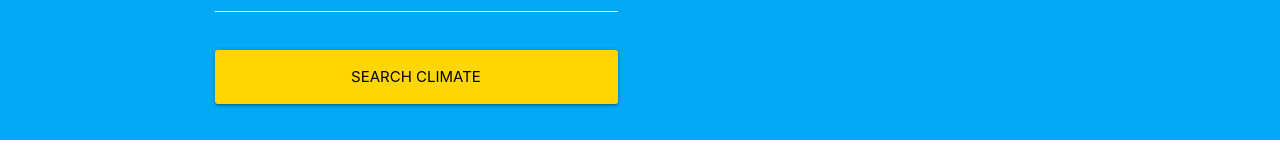
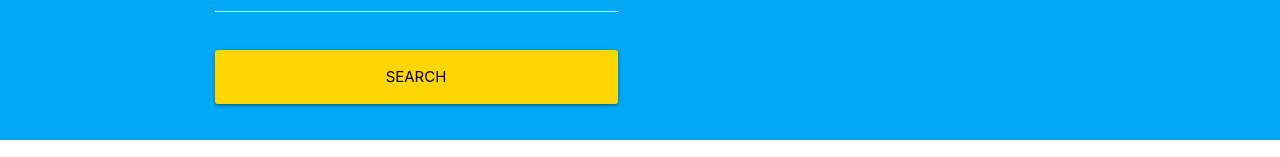
Before and after one commit to cterrasid/climate-app, a React (Create React App) app: page / in a window 1280 px wide. Shown: the part 242-399 px from the top of the page. Built offline with nearby package versions, Linux system fonts and the light colour scheme.

Commit message:
Validate Form component and create Error component

```diff
--- a/src/App.js
+++ b/src/App.js
@@ -1,8 +1,38 @@
-import React from 'react';
+import React, { useState } from 'react';
 import Header from './components/Header';
 import Form from './components/Form';
+import Error from './components/Error';
 
 function App() {
+	//Estado principal de la app
+	const [city, setCity] = useState('');
+	const [country, setCountry] = useState('');
+	const [error, setError] = useState(false);
+
+	const queryData = data => {
+		//Validar que ambos campos (city y country), existan
+		if (data.city === '' || data.country === '') {
+			//error
+			setError(true);
+			return;
+		}
+
+		//Si existen, agregarlos al estado
+		setCity(data.city);
+		setCountry(data.country);
+		setError(false);
+	};
+
+	//Conditional rendering
+	let component;
+	if (error) {
+		//Mostrar el error si existe
+		component = <Error message="All the fields are mandatory" />;
+	} else {
+		//Mostrar el clima
+		component = null;
+	}
+
 	return (
 		<div className="App">
 			<Header title="Climate App" />
@@ -10,8 +40,9 @@ function App() {
 				<div className="container">
 					<div className="row">
 						<div className="col s12 m6">
-							<Form />
+							<Form queryData={queryData} />
 						</div>
+						<div className="col s12 m6">{component}</div>
 					</div>
 				</div>
 			</div>
--- /dev/null
+++ b/src/components/Error.js
@@ -0,0 +1,7 @@
+import React from 'react';
+
+function Error({ message }) {
+	return <div className="card-panel red darken-4 error col s12">{message}</div>;
+}
+
+export default Error;
--- a/src/components/Form.js
+++ b/src/components/Form.js
@@ -1,12 +1,29 @@
-import React from 'react';
+import React, { useState } from 'react';
 
-function Form() {
+function Form({ queryData }) {
+	//estado del componente
+	const [search, setSearch] = useState({
+		city: '',
+		country: '',
+	});
+
 	const handleChange = e => {
 		//cambiar el state
+		setSearch({
+			...search,
+			[e.target.name]: e.target.value,
+		});
+	};
+
+	const queryWeather = e => {
+		e.preventDefault();
+
+		//pasar la búsqueda del usuario hacia el componente principal
+		queryData(search);
 	};
 
 	return (
-		<form>
+		<form onSubmit={queryWeather}>
 			<div className="input-field col s12">
 				<input type="text" name="city" id="city" onChange={handleChange} />
 				<label htmlFor="city">City: </label>
@@ -27,7 +44,7 @@ function Form() {
 				<input
 					type="submit"
 					className="waves-effect waves-light btn-large btn-block yellow accent-4"
-					value="Search climate"
+					value="Search"
 				/>
 			</div>
 		</form>
```
